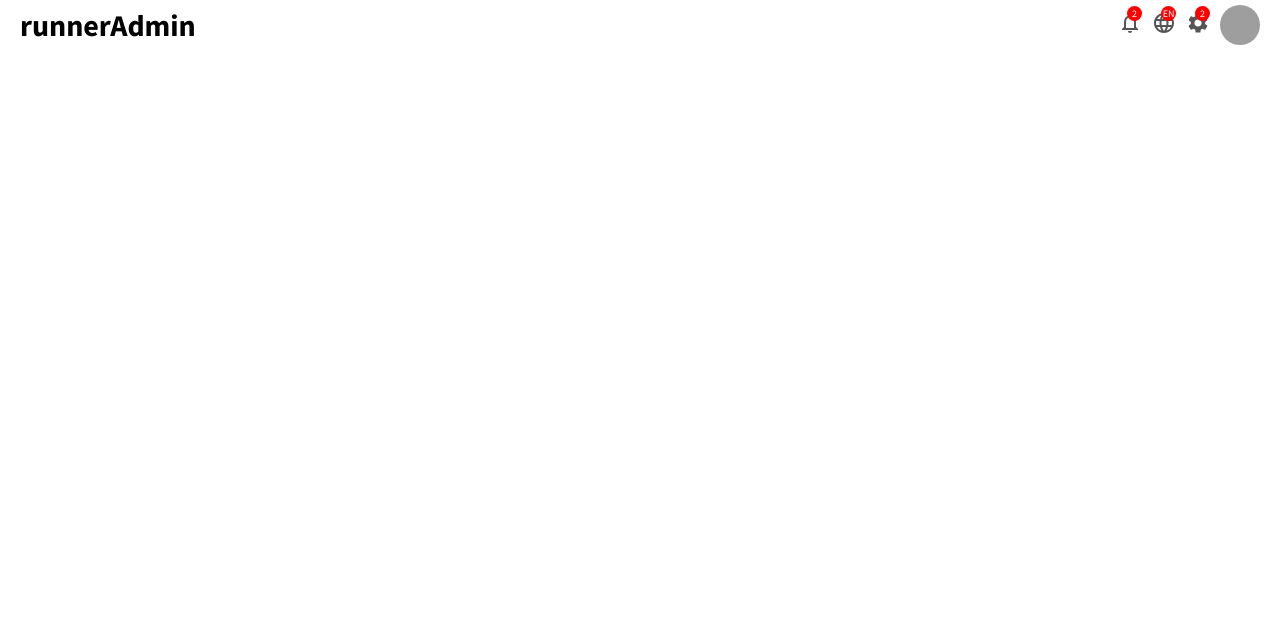
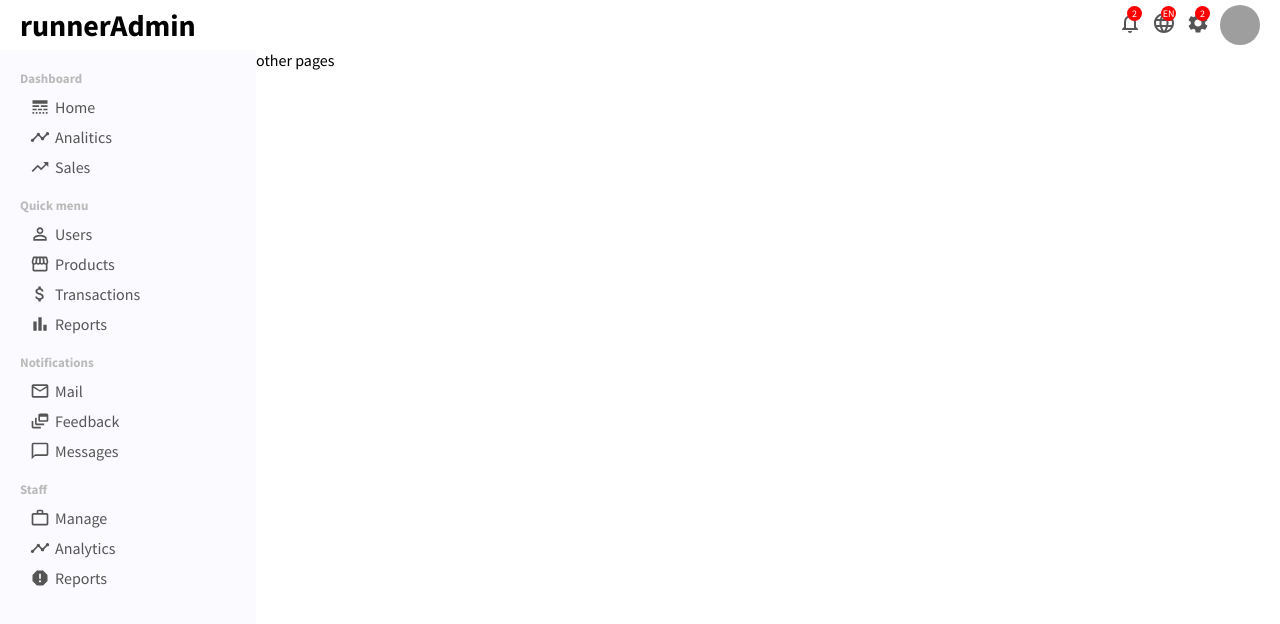
Before and after one commit to MarcinBieniek/Fullstack-Ecommerce, a React (Create React App) app in the folder admin/: page / in a window 1280 px wide. Shown: the top 624 px of the page. Built offline with nearby package versions, Linux system fonts and the light colour scheme; grey boxes are pictures that could not be loaded.

Commit message:
Add sidebar component

```diff
--- a/admin/src/App.js
+++ b/admin/src/App.js
@@ -1,10 +1,17 @@
+import { style } from '@mui/system';
 import Topbar from './components/views/Topbar/Topbar';
 import './styles/global.scss';
+import styles from './App.module.scss'
+import Sidebar from './components/views/Sidebar/Sidebar';
 
 function App() {
   return (
     <div className="App">
       <Topbar />
+      <div className={styles.container}>
+        <Sidebar />
+        <div className={styles.others}>other pages</div>
+      </div>
     </div>
   );
 }
--- /dev/null
+++ b/admin/src/App.module.scss
@@ -0,0 +1,8 @@
+
+.container {
+  display: flex;
+
+  .others {
+    flex: 4;
+  }
+}
--- /dev/null
+++ b/admin/src/components/views/Sidebar/Sidebar.js
@@ -0,0 +1,101 @@
+import styles from "./Sidebar.module.scss"
+import LineStyleIcon from '@mui/icons-material/LineStyle';
+import TimelineIcon from '@mui/icons-material/Timeline';
+import TrendingUpIcon from '@mui/icons-material/TrendingUp';
+import PermIdentityIcon from '@mui/icons-material/PermIdentity';
+import StorefrontIcon from '@mui/icons-material/Storefront';
+import AttachMoneyIcon from '@mui/icons-material/AttachMoney';
+import BarChartIcon from '@mui/icons-material/BarChart';
+import MailOutlineIcon from '@mui/icons-material/MailOutline';
+import DynamicFeedIcon from '@mui/icons-material/DynamicFeed';
+import ChatBubbleOutlineIcon from '@mui/icons-material/ChatBubbleOutline';
+import WorkOutlineIcon from '@mui/icons-material/WorkOutline';
+import ReportIcon from '@mui/icons-material/Report';
+
+const Sidebar = () => {
+  return (
+    <div className={styles.container}>
+      <div className={styles.wrapper}>
+
+        <div className={styles.menu}>
+          <h3 className={styles.menu_title}>Dashboard</h3>
+          <ul className={styles.sidebar_list}>
+            <li className={styles.sidebar_listitem}>
+              <LineStyleIcon className={styles.sidebar_icon}/>
+              Home
+            </li>
+            <li className={styles.sidebar_listitem}>
+              <TimelineIcon className={styles.sidebar_icon}/>
+              Analitics
+            </li>
+            <li className={styles.sidebar_listitem}>
+              <TrendingUpIcon className={styles.sidebar_icon}/>
+              Sales
+            </li>
+          </ul>
+        </div>
+
+        <div className={styles.menu}>
+          <h3 className={styles.menu_title}>Quick menu</h3>
+          <ul className={styles.sidebar_list}>
+            <li className={styles.sidebar_listitem}>
+              <PermIdentityIcon className={styles.sidebar_icon} />
+              Users
+            </li>
+            <li className={styles.sidebar_listitem}>
+              <StorefrontIcon className={styles.sidebar_icon} />
+              Products
+            </li>
+            <li className={styles.sidebar_listitem}>
+              <AttachMoneyIcon className={styles.sidebar_icon} />
+              Transactions
+            </li>
+            <li className={styles.sidebar_listitem}>
+              <BarChartIcon className={styles.sidebar_icon} />
+              Reports
+            </li>
+          </ul>
+        </div>
+
+        <div className={styles.menu}>
+          <h3 className={styles.menu_title}>Notifications</h3>
+          <ul className={styles.sidebar_list}>
+            <li className={styles.sidebar_listitem}>
+              <MailOutlineIcon className={styles.sidebar_icon} />
+              Mail
+            </li>
+            <li className={styles.sidebar_listitem}>
+              <DynamicFeedIcon className={styles.sidebar_icon} />
+              Feedback
+            </li>
+            <li className={styles.sidebar_listitem}>
+              <ChatBubbleOutlineIcon className={styles.sidebar_icon}/>
+              Messages
+            </li>
+          </ul>
+        </div>
+
+        <div className={styles.menu}>
+          <h3 className={styles.menu_title}>Staff</h3>
+          <ul className={styles.sidebar_list}>
+            <li className={styles.sidebar_listitem}>
+              <WorkOutlineIcon className={styles.sidebar_icon}/>
+              Manage
+            </li>
+            <li className={styles.sidebar_listitem}>
+              <TimelineIcon className={styles.sidebar_icon}/>
+              Analytics
+            </li>
+            <li className={styles.sidebar_listitem}>
+              <ReportIcon className={styles.sidebar_icon}/>
+              Reports
+            </li>
+          </ul>
+        </div>
+
+      </div>
+    </div>
+  )
+}
+
+export default Sidebar
--- /dev/null
+++ b/admin/src/components/views/Sidebar/Sidebar.module.scss
@@ -0,0 +1,47 @@
+@import "../../../styles/settings.scss";
+
+.container {
+  flex: 1;
+  height: calc(100vh - 50px);
+  background-color: rgb(251, 251, 255);
+  position: sticky;
+  top: 50px;
+
+  .wrapper {
+    padding: 20px;
+    color: #555;
+
+    .menu {
+      margin-bottom: 10px;
+
+      .menu_title {
+        font-size: 13px;
+        color: rgb(187, 186, 186);
+      }
+
+      .sidebar_list {
+        list-style: none;
+        padding: 5px;
+
+        .sidebar_listitem {
+          padding: 5px;
+          cursor: pointer;
+          display: flex;
+          align-items: center;
+          border-radius: 10px;
+          &:active {
+            background-color: rgb(240, 240, 250);
+          }
+          &:hover {
+            background-color: rgb(240, 240, 250);
+          }
+
+          .sidebar_icon {
+            margin-right: 5px;
+            font-size: 20px !important;
+          }
+        }
+      }
+    }
+  }
+}
```
